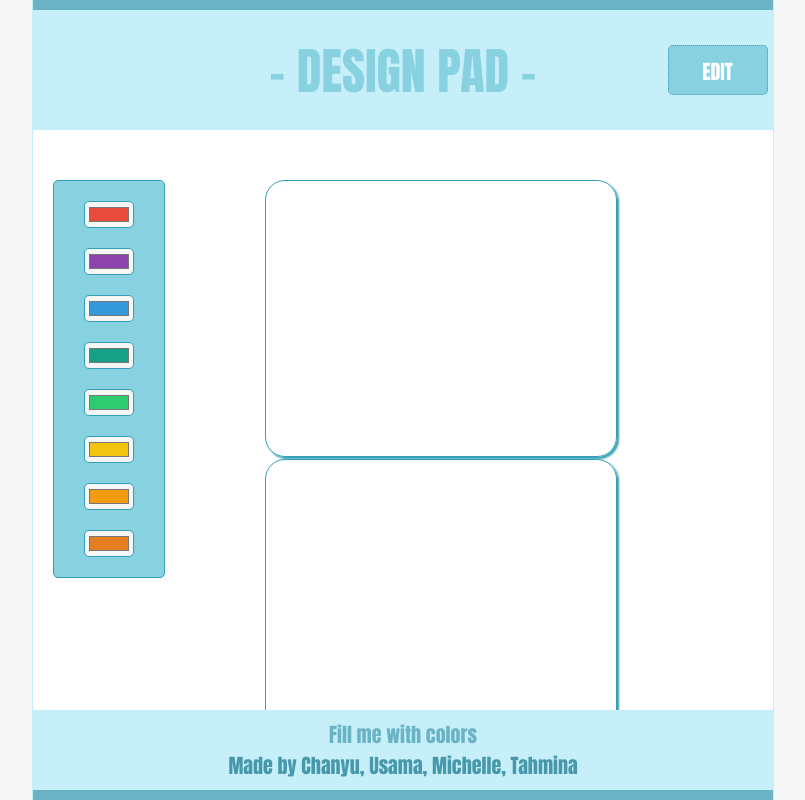
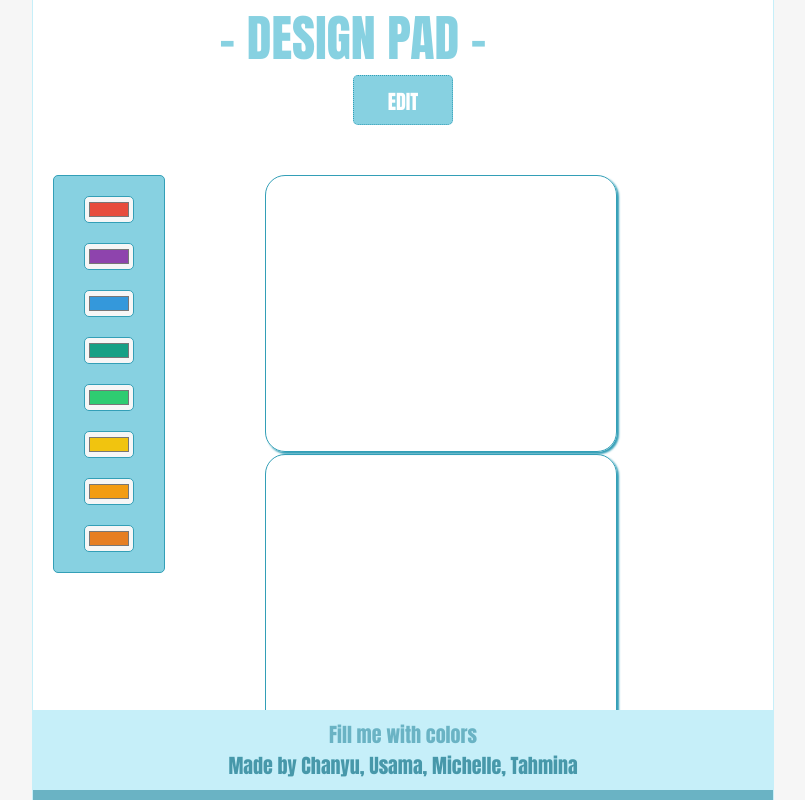
Before and after one commit to 464squad/design-pad, a React (Create React App) app: page / in a window 1280 px wide. Shown: the top 800 px of the page, without its empty margins (237-1042 px from the left). Built offline with nearby package versions, Linux system fonts and the light colour scheme.

Commit message:
some changes made

```diff
--- a/src/css/DesignContainer.css
+++ b/src/css/DesignContainer.css
@@ -8,38 +8,41 @@
     border-right: #C6EFF9 1px solid;
 }
 
-.topContainer {
+.topContainer--left,
+.topContainer--right,
+.topContainer--header,
+.mainContainer,
+.mainContainer--left,
+.mainContainer--center,
+.mainContainer--right,
+.bottomContainer,
+.topContainer--left{
     display: flex;
-    flex-direction: row;
-    align-items: center;
-    justify-content: center;
-
-    min-height: 15vh;
-    background: #C6EFF9;
-    border-top: #6ab3c4 10px solid;
 }
 
+.mainContainer--left,
+.mainContainer--right,
+.topContainer--right,
 .topContainer--left {
-    display: flex;
     flex: 1 0 5%;
 }
 
-.topContainer--right{
-    display: flex;
-    flex: 1 0 5%;
+.bottomContainer,
+.mainContainer,
+.topContainer--header{
+    align-items: center;
+    justify-content: center;
 }
 
 .topContainer--header {
-    display: flex;
     flex: 1 0 60%;
-    align-items: center;
-    justify-content: center;
 
     font-size: 50px;
     width: 50vw;
     font-family: Impact, Haettenschweiler, 'Arial Narrow Bold', sans-serif;
     color: #87D1E1;
 }
+
 
 .topContainer--editButton {
     align-items: right;
@@ -73,34 +76,14 @@
 }
 
 .mainContainer {
-    display: flex;
     flex-direction: row;
-    align-items: center;
-    justify-content: center;
     margin: 0 auto;
     padding-top: 5vh;
     width: calc(50vw + 100px);
 }
 
-.mainContainer--left {
-    display: flex;
-    flex: 1 0 5%;
-}
-
-.mainContainer--center {
-    display: flex;
-}
-
-.mainContainer--right {
-    display: flex;
-    flex: 1 0 5%;
-}
-
 .bottomContainer {
-    display: flex;
     flex-direction: column;
-    align-items: center;
-    justify-content: center;
 
     min-height: 10vh;
     background: #C6EFF9;
```
